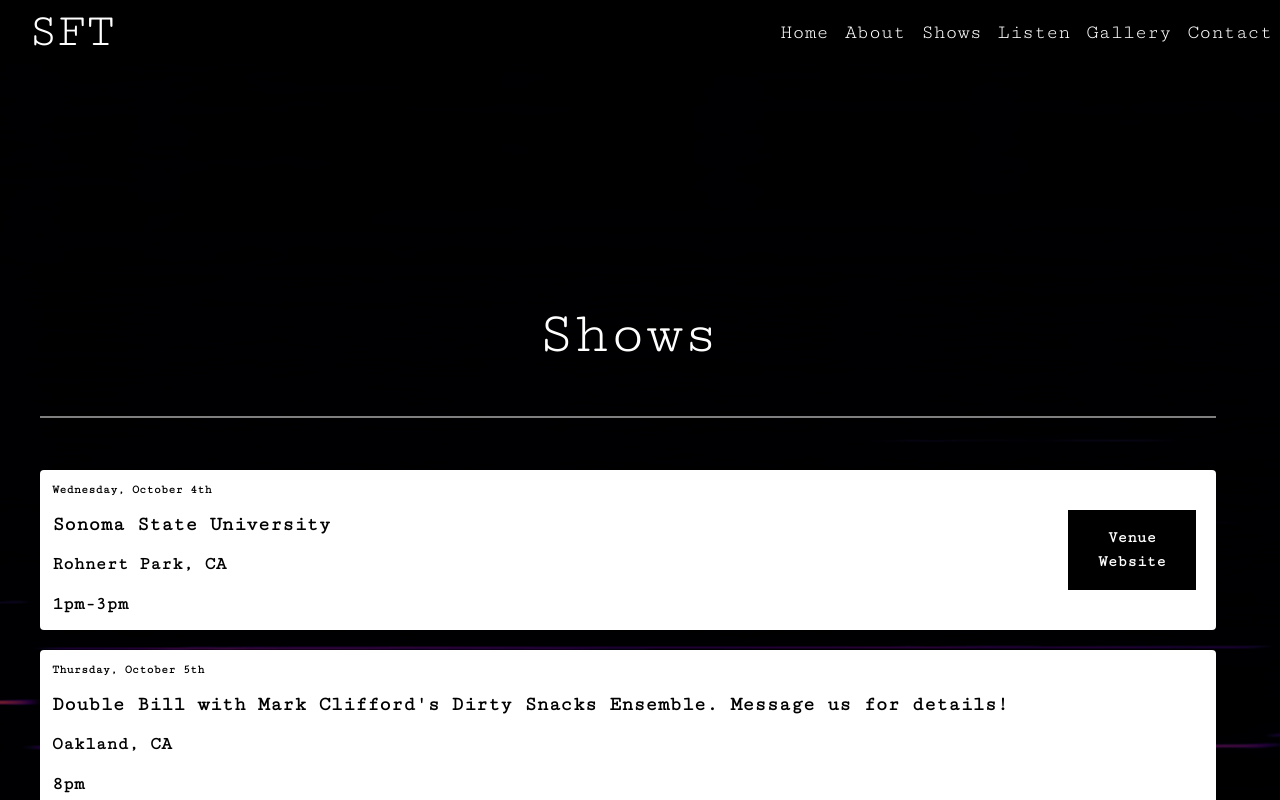
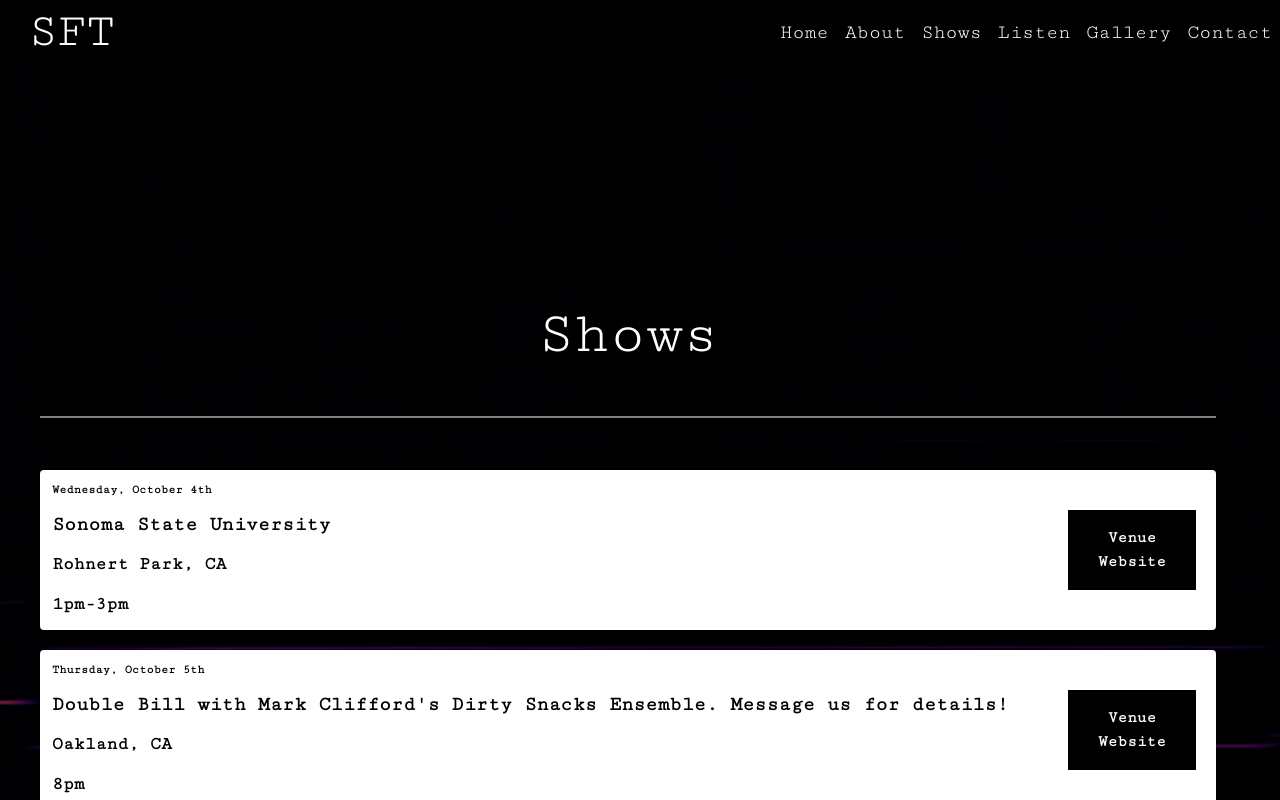
Before and after one commit to kaseyknudsen/Schimscheimer-Family-Trio-Website, a Next.js app: page /shows in a window 1280 px wide. Shown: the top 800 px of the page. Built offline with nearby package versions, Linux system fonts and the light colour scheme.

Commit message:
added link to mark clifford house show

```diff
--- a/app/data/showData.js
+++ b/app/data/showData.js
@@ -14,6 +14,7 @@ export const showData = [
     location: "Oakland, CA",
     time: "8pm",
     website: "Venue Website",
+    link: "https://www.eventbrite.com/e/the-dirty-snacks-ensemble-schimscheimer-family-trio-double-cd-release-tickets-718342972167?aff=oddtdtcreator",
   },
   {
     date: "Friday, October 6th",
```
